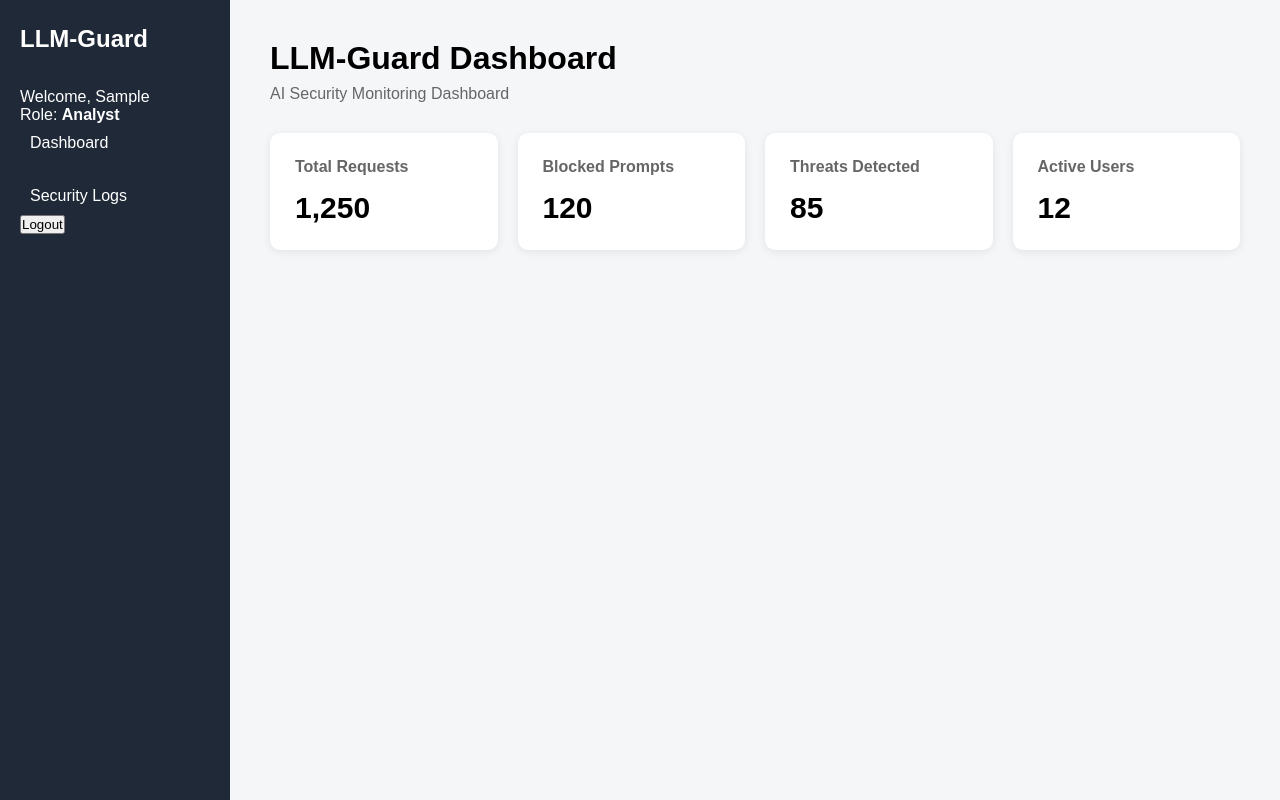
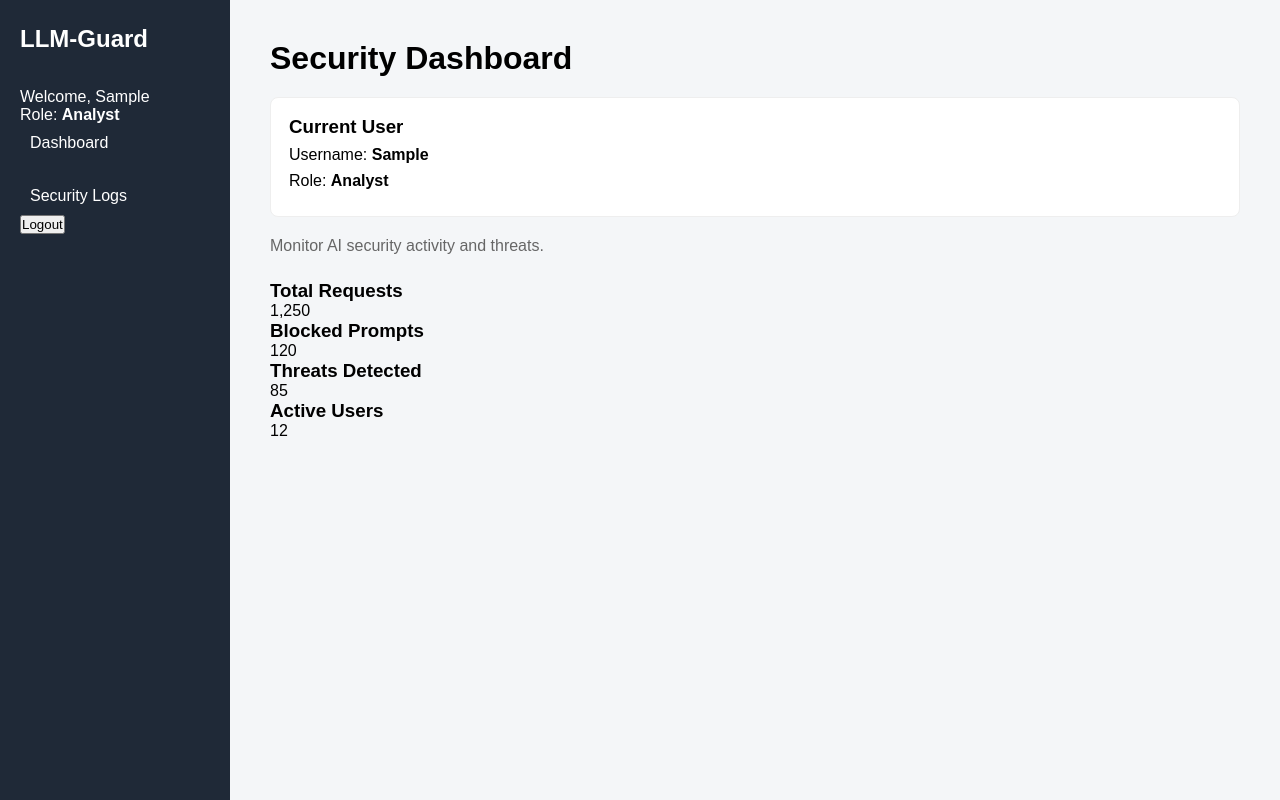
Before and after one commit to ajaykumarkunchala/LLM-GUARD, a React app in the folder frontend/: page /login in a window 1280 px wide. Both pictures are taken after typing "Sample" into the empty fields and a click on the button "Login". Built offline with nearby package versions, Linux system fonts and the light colour scheme; the HTML template or start-up script is replaced by a standard one.

Commit message:
Display current user role on dashboard

```diff
--- a/frontend/src/App.css
+++ b/frontend/src/App.css
@@ -143,3 +143,19 @@ body {
 .logs-table tr:hover {
   background: #f8f9fa;
 }
+
+.user-info {
+  background: white;
+  padding: 18px;
+  margin: 20px 0;
+  border-radius: 8px;
+  border: 1px solid #eee;
+}
+
+.user-info h3 {
+  margin-top: 0;
+}
+
+.user-info p {
+  margin: 8px 0;
+}
--- a/frontend/src/pages/Dashboard.jsx
+++ b/frontend/src/pages/Dashboard.jsx
@@ -1,26 +1,45 @@
+import { useAuth } from "../AuthContext";
+
 function Dashboard() {
+  const { user } = useAuth();
+
   return (
-    <div className="dashboard">
-      <h1>LLM-Guard Dashboard</h1>
-      <p>AI Security Monitoring Dashboard</p>
+    <div className="page">
+      <h1>Security Dashboard</h1>
 
-      <div className="stats-container">
-        <div className="stat-card">
+      {user && (
+        <div className="user-info">
+          <h3>Current User</h3>
+          <p>
+            Username: <strong>{user.username}</strong>
+          </p>
+          <p>
+            Role: <strong>{user.role}</strong>
+          </p>
+        </div>
+      )}
+
+      <p>
+        Monitor AI security activity and threats.
+      </p>
+
+      <div className="dashboard-cards">
+        <div className="card">
           <h3>Total Requests</h3>
           <p>1,250</p>
         </div>
 
-        <div className="stat-card">
+        <div className="card">
           <h3>Blocked Prompts</h3>
           <p>120</p>
         </div>
 
-        <div className="stat-card">
+        <div className="card">
           <h3>Threats Detected</h3>
           <p>85</p>
         </div>
 
-        <div className="stat-card">
+        <div className="card">
           <h3>Active Users</h3>
           <p>12</p>
         </div>
@@ -30,5 +49,3 @@ function Dashboard() {
 }
 
 export default Dashboard;
-
-"and we create a user dashboard "
```
